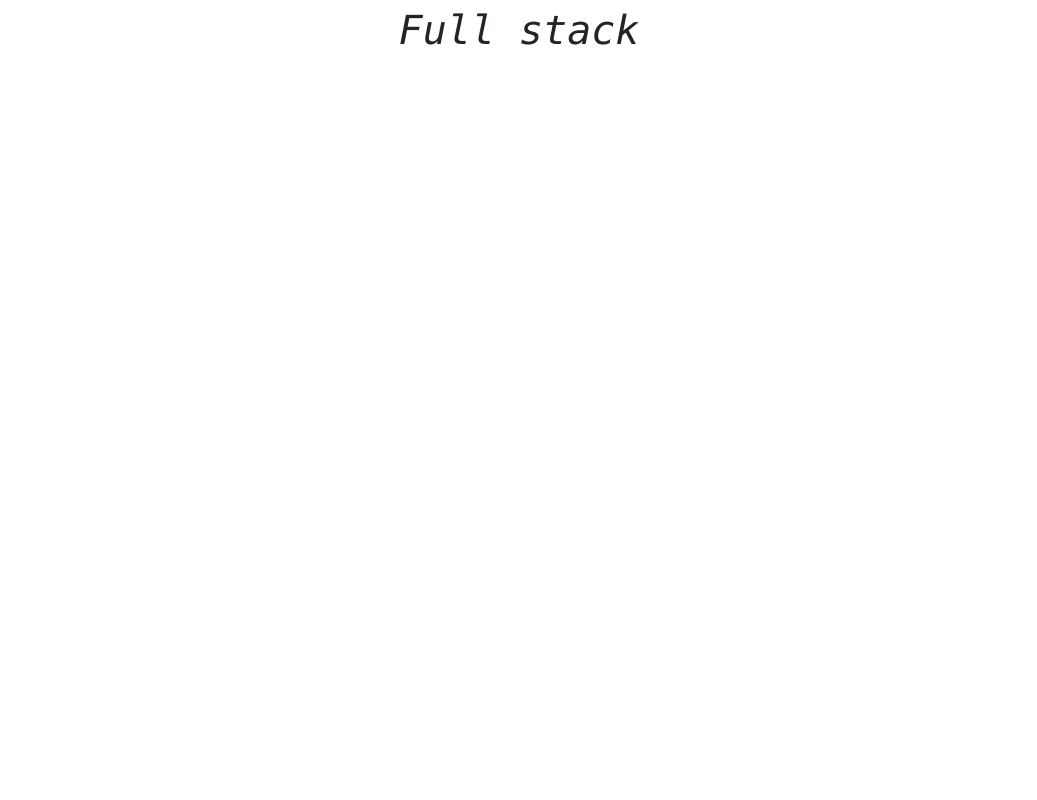
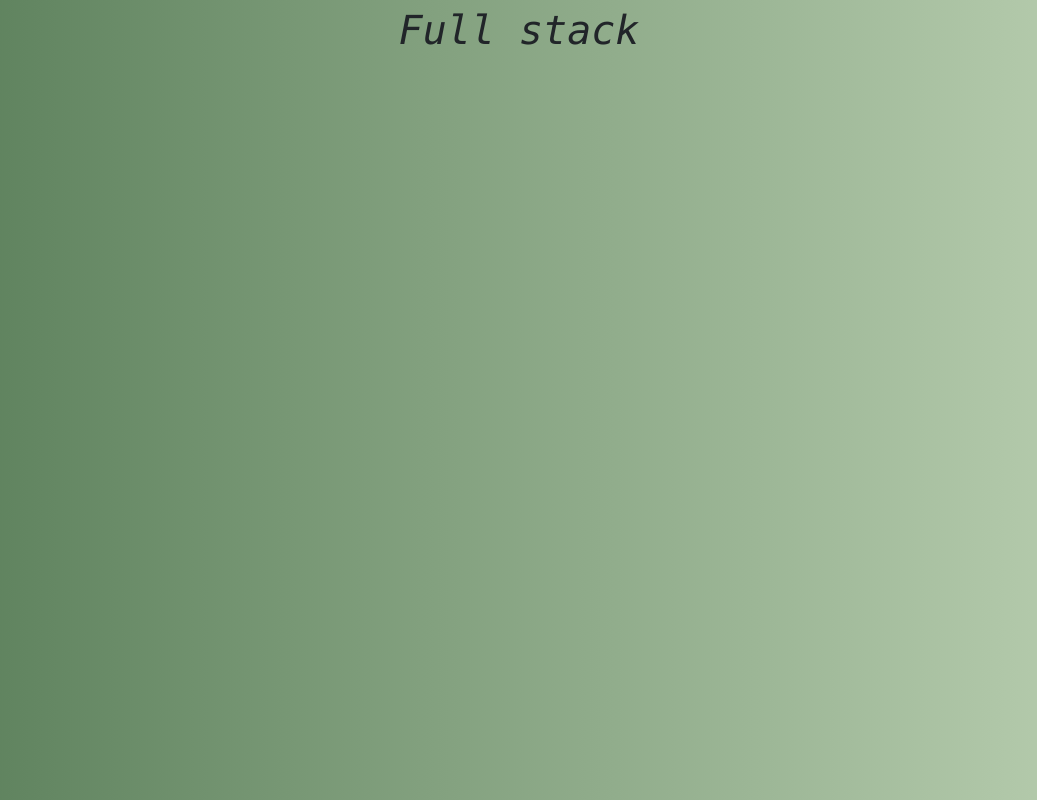
Before and after one commit to Asom98/fullstack, a React (Vite) app: page / in a window 1280 px wide. Shown: the whole page, without its empty margins (121-1158 px from the left). Built offline with nearby package versions, Linux system fonts and the light colour scheme.

Commit message:
added a background colour

```diff
--- /dev/null
+++ b/src/main.css
@@ -0,0 +1,3 @@
+body {
+    background: linear-gradient(to right, #577C57, #BCD1B3);
+}
--- a/src/main.jsx
+++ b/src/main.jsx
@@ -2,6 +2,7 @@ import React from 'react'
 import ReactDOM from 'react-dom/client'
 import App from './App'
 import 'bootstrap/dist/css/bootstrap.min.css'
+import './main.css'
 
 ReactDOM.createRoot(document.getElementById('root')).render(
   <React.StrictMode>
```
